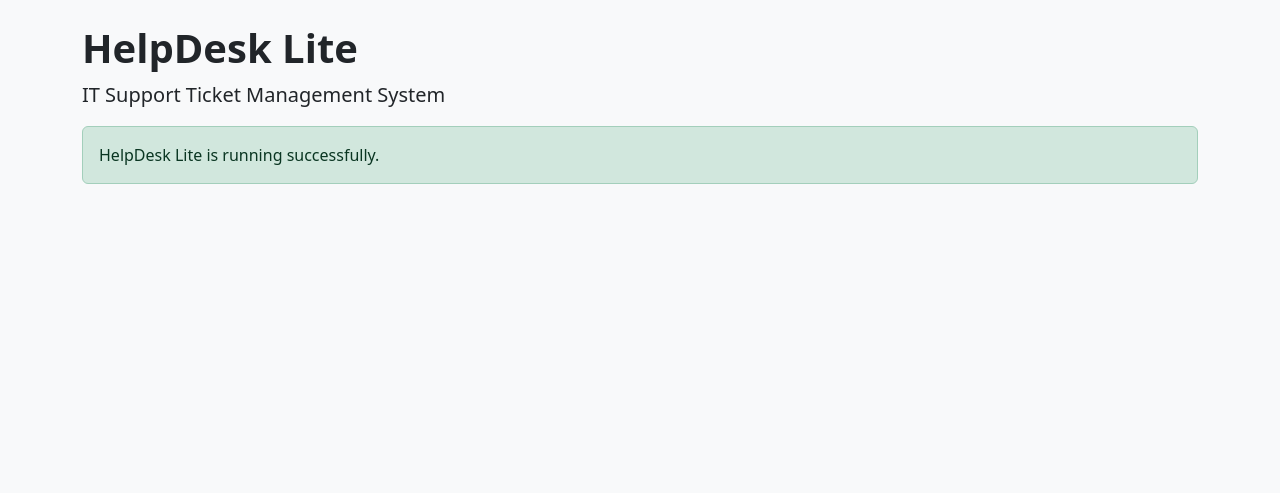
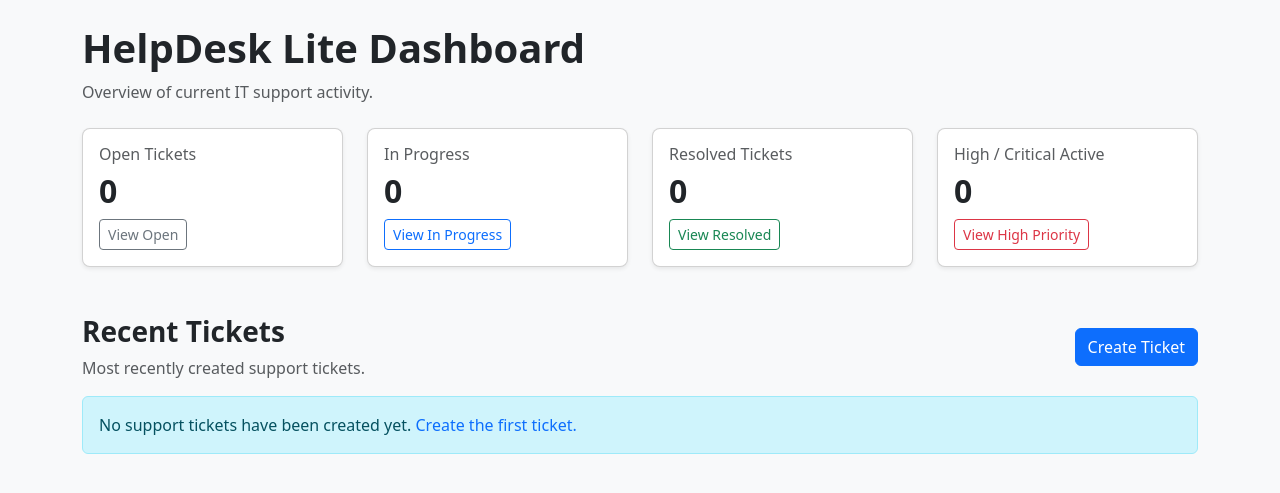
Before and after one commit to DHadi-5722/helpdesk-ticket-tracker, a Flask app: page / in a window 1280 px wide. Shown: the part 56-549 px from the top of the page. Run offline with Flask 2, Linux system fonts and the light colour scheme; data that the repository does not hold is empty.

Commit message:
Added dashboard, ticket counts, and recent ticket overview

```diff
--- a/app.py
+++ b/app.py
@@ -28,7 +28,73 @@ VALID_STATUSES = [
 
 @app.route("/")
 def dashboard():
-    return render_template("dashboard.html")
+    connection = get_connection()
+
+    open_count = connection.execute(
+        """
+        SELECT COUNT(*)
+        FROM tickets
+        WHERE status = ?
+        """,
+        ("Open",)
+    ).fetchone()[0]
+
+    in_progress_count = connection.execute(
+        """
+        SELECT COUNT(*)
+        FROM tickets
+        WHERE status = ?
+        """,
+        ("In Progress",)
+    ).fetchone()[0]
+
+    resolved_count = connection.execute(
+        """
+        SELECT COUNT(*)
+        FROM tickets
+        WHERE status = ?
+        """,
+        ("Resolved",)
+    ).fetchone()[0]
+
+    high_critical_count = connection.execute(
+        """
+        SELECT COUNT(*)
+        FROM tickets
+        WHERE priority IN (?, ?)
+        AND status != ?
+        """,
+        (
+            "High",
+            "Critical",
+            "Resolved"
+        )
+    ).fetchone()[0]
+
+    recent_tickets = connection.execute(
+        """
+        SELECT
+            id,
+            title,
+            priority,
+            status,
+            created_at
+        FROM tickets
+        ORDER BY created_at DESC
+        LIMIT 5
+        """
+    ).fetchall()
+
+    connection.close()
+
+    return render_template(
+        "dashboard.html",
+        open_count=open_count,
+        in_progress_count=in_progress_count,
+        resolved_count=resolved_count,
+        high_critical_count=high_critical_count,
+        recent_tickets=recent_tickets
+    )
 
 
 @app.route("/tickets")
--- a/templates/dashboard.html
+++ b/templates/dashboard.html
@@ -1,15 +1,317 @@
 {% extends "base.html" %}
+
 
 {% block content %}
 
-<h1>HelpDesk Lite</h1>
 
-<p class="lead">
-    IT Support Ticket Management System
-</p>
+<div class="mb-4">
 
-<div class="alert alert-success">
-    HelpDesk Lite is running successfully.
+    <h1>
+        HelpDesk Lite Dashboard
+    </h1>
+
+    <p class="text-muted">
+        Overview of current IT support activity.
+    </p>
+
 </div>
 
+
+<div class="row g-4 mb-5">
+
+
+    <div class="col-md-6 col-lg-3">
+
+        <div class="card shadow-sm h-100">
+
+            <div class="card-body">
+
+                <h6 class="text-muted">
+                    Open Tickets
+                </h6>
+
+                <h2>
+                    {{ open_count }}
+                </h2>
+
+                <a
+                    href="/tickets?status=Open"
+                    class="btn btn-outline-secondary btn-sm"
+                >
+                    View Open
+                </a>
+
+            </div>
+
+        </div>
+
+    </div>
+
+
+    <div class="col-md-6 col-lg-3">
+
+        <div class="card shadow-sm h-100">
+
+            <div class="card-body">
+
+                <h6 class="text-muted">
+                    In Progress
+                </h6>
+
+                <h2>
+                    {{ in_progress_count }}
+                </h2>
+
+                <a
+                    href="/tickets?status=In+Progress"
+                    class="btn btn-outline-primary btn-sm"
+                >
+                    View In Progress
+                </a>
+
+            </div>
+
+        </div>
+
+    </div>
+
+
+    <div class="col-md-6 col-lg-3">
+
+        <div class="card shadow-sm h-100">
+
+            <div class="card-body">
+
+                <h6 class="text-muted">
+                    Resolved Tickets
+                </h6>
+
+                <h2>
+                    {{ resolved_count }}
+                </h2>
+
+                <a
+                    href="/tickets?status=Resolved"
+                    class="btn btn-outline-success btn-sm"
+                >
+                    View Resolved
+                </a>
+
+            </div>
+
+        </div>
+
+    </div>
+
+
+    <div class="col-md-6 col-lg-3">
+
+        <div class="card shadow-sm h-100">
+
+            <div class="card-body">
+
+                <h6 class="text-muted">
+                    High / Critical Active
+                </h6>
+
+                <h2>
+                    {{ high_critical_count }}
+                </h2>
+
+                <a
+                    href="/tickets?priority=High"
+                    class="btn btn-outline-danger btn-sm"
+                >
+                    View High Priority
+                </a>
+
+            </div>
+
+        </div>
+
+    </div>
+
+
+</div>
+
+
+<div class="d-flex justify-content-between align-items-center mb-3">
+
+    <div>
+
+        <h3>
+            Recent Tickets
+        </h3>
+
+        <p class="text-muted mb-0">
+            Most recently created support tickets.
+        </p>
+
+    </div>
+
+
+    <div>
+
+        <a
+            href="/tickets/new"
+            class="btn btn-primary"
+        >
+            Create Ticket
+        </a>
+
+    </div>
+
+</div>
+
+
+{% if recent_tickets %}
+
+
+<div class="table-responsive">
+
+    <table class="table table-striped table-hover align-middle">
+
+        <thead class="table-dark">
+
+            <tr>
+
+                <th>
+                    ID
+                </th>
+
+                <th>
+                    Issue
+                </th>
+
+                <th>
+                    Priority
+                </th>
+
+                <th>
+                    Status
+                </th>
+
+                <th>
+                    Created
+                </th>
+
+            </tr>
+
+        </thead>
+
+
+        <tbody>
+
+
+        {% for ticket in recent_tickets %}
+
+
+            <tr>
+
+                <td>
+                    {{ ticket["id"] }}
+                </td>
+
+
+                <td>
+
+                    <a href="/tickets/{{ ticket['id'] }}">
+
+                        {{ ticket["title"] }}
+
+                    </a>
+
+                </td>
+
+
+                <td>
+
+                    {% if ticket["priority"] == "Critical" %}
+
+                        <span class="badge bg-danger">
+                            Critical
+                        </span>
+
+                    {% elif ticket["priority"] == "High" %}
+
+                        <span class="badge bg-warning text-dark">
+                            High
+                        </span>
+
+                    {% elif ticket["priority"] == "Medium" %}
+
+                        <span class="badge bg-info text-dark">
+                            Medium
+                        </span>
+
+                    {% else %}
+
+                        <span class="badge bg-secondary">
+                            Low
+                        </span>
+
+                    {% endif %}
+
+                </td>
+
+
+                <td>
+
+                    {% if ticket["status"] == "Resolved" %}
+
+                        <span class="badge bg-success">
+                            Resolved
+                        </span>
+
+                    {% elif ticket["status"] == "In Progress" %}
+
+                        <span class="badge bg-primary">
+                            In Progress
+                        </span>
+
+                    {% else %}
+
+                        <span class="badge bg-secondary">
+                            Open
+                        </span>
+
+                    {% endif %}
+
+                </td>
+
+
+                <td>
+                    {{ ticket["created_at"] }}
+                </td>
+
+            </tr>
+
+
+        {% endfor %}
+
+
+        </tbody>
+
+    </table>
+
+</div>
+
+
+{% else %}
+
+
+<div class="alert alert-info">
+
+    No support tickets have been created yet.
+
+    <a href="/tickets/new">
+        Create the first ticket.
+    </a>
+
+</div>
+
+
+{% endif %}
+
+
 {% endblock %}
```
